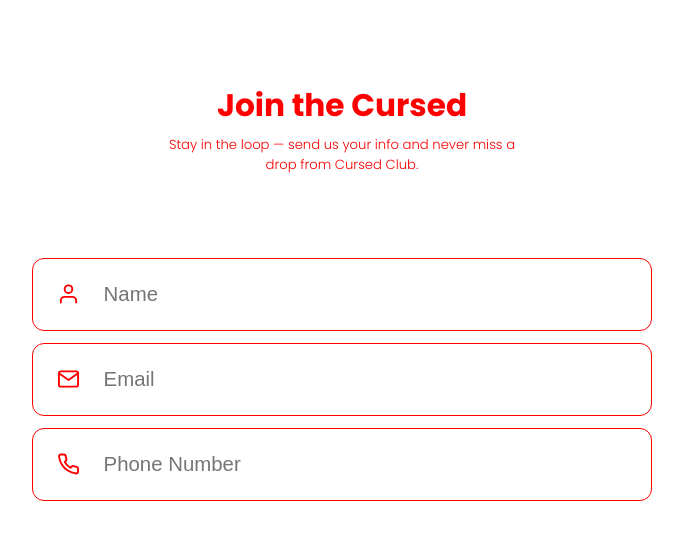
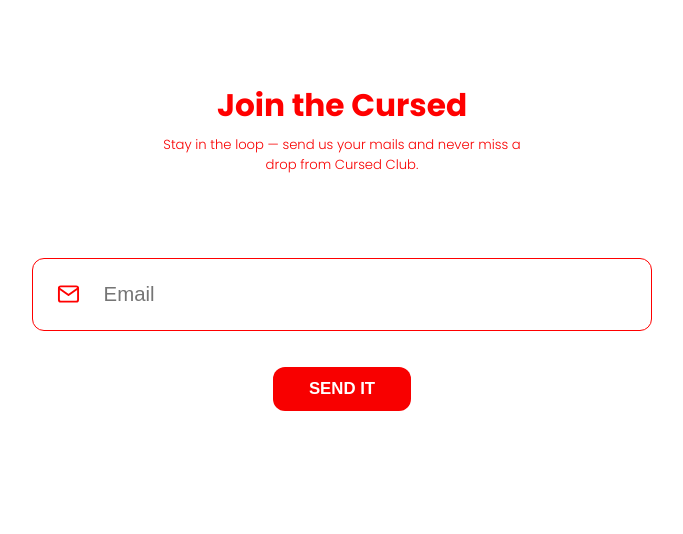
Before and after one commit to mamangjapri06/website-demo, a plain HTML site: page index.html in a window 1280 px wide. Shown: the part 2780-3314 px from the top of the page, without its empty margins (298-981 px from the left). Drawn offline with nearby package versions, Linux system fonts and the light colour scheme.

Commit message:
Add files via upload

```diff
--- a/index.html
+++ b/index.html
@@ -131,7 +131,7 @@
     <section id="contact" class="contact">
       <h2><span>Join the Cursed</span></h2>
       <p>
-        Stay in the loop — send us your info and never miss a drop from Cursed
+        Stay in the loop — send us your mails and never miss a drop from Cursed
         Club.
       </p>
 
@@ -145,18 +145,18 @@
         ></iframe> -->
 
         <form action="">
-          <div class="input-group">
+          <!--  <div class="input-group">
             <i data-feather="user"></i>
             <input type="text" placeholder="Name" />
-          </div>
+          </div> -->
           <div class="input-group">
             <i data-feather="mail"></i>
             <input type="text" placeholder="Email" />
           </div>
-          <div class="input-group">
+          <!--<div class="input-group">
             <i data-feather="phone"></i>
             <input type="text" placeholder="Phone Number" />
-          </div>
+          </div> -->
           <button type="submit" class="btn">SEND IT</button>
         </form>
       </div>
```
